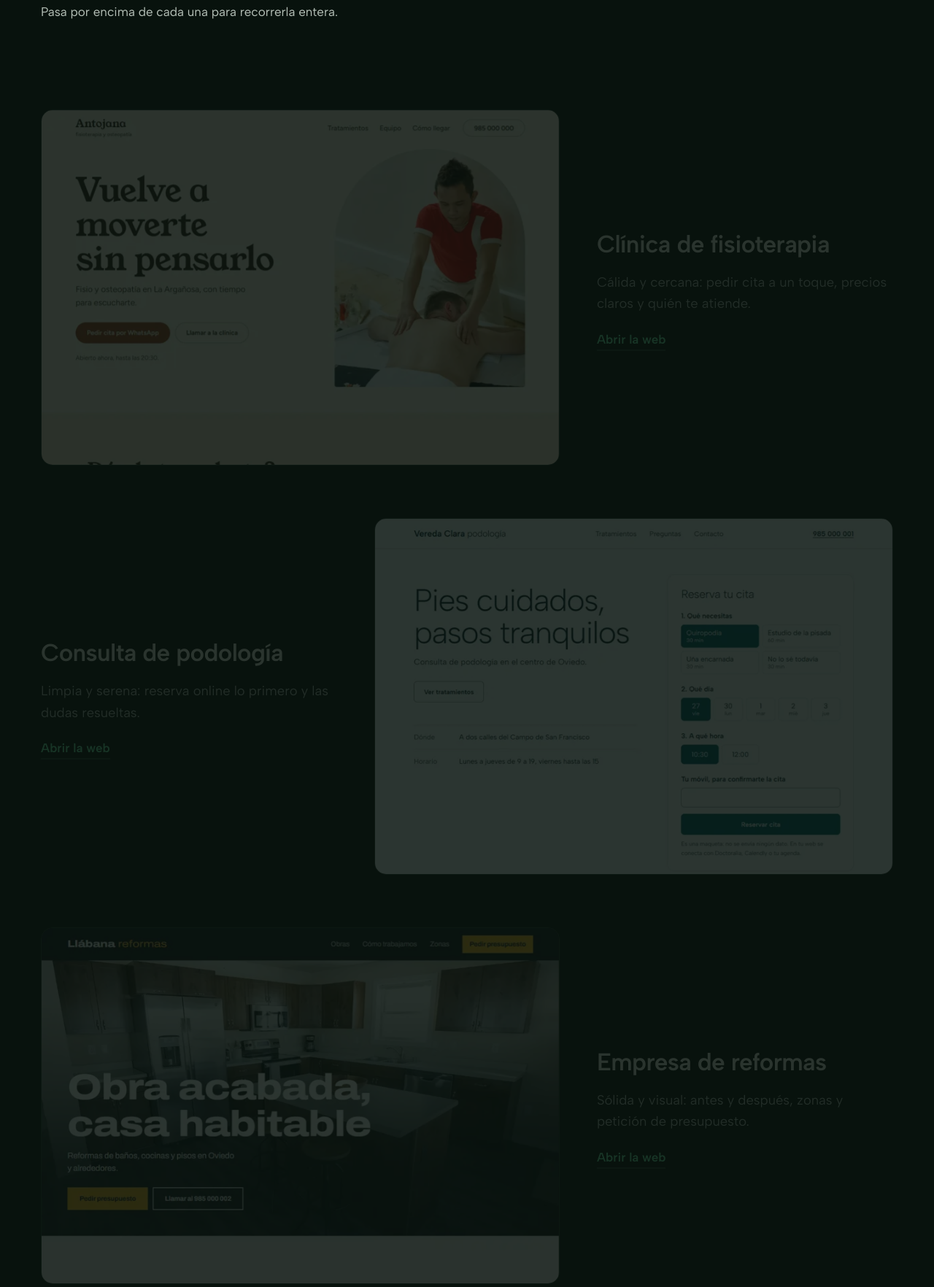
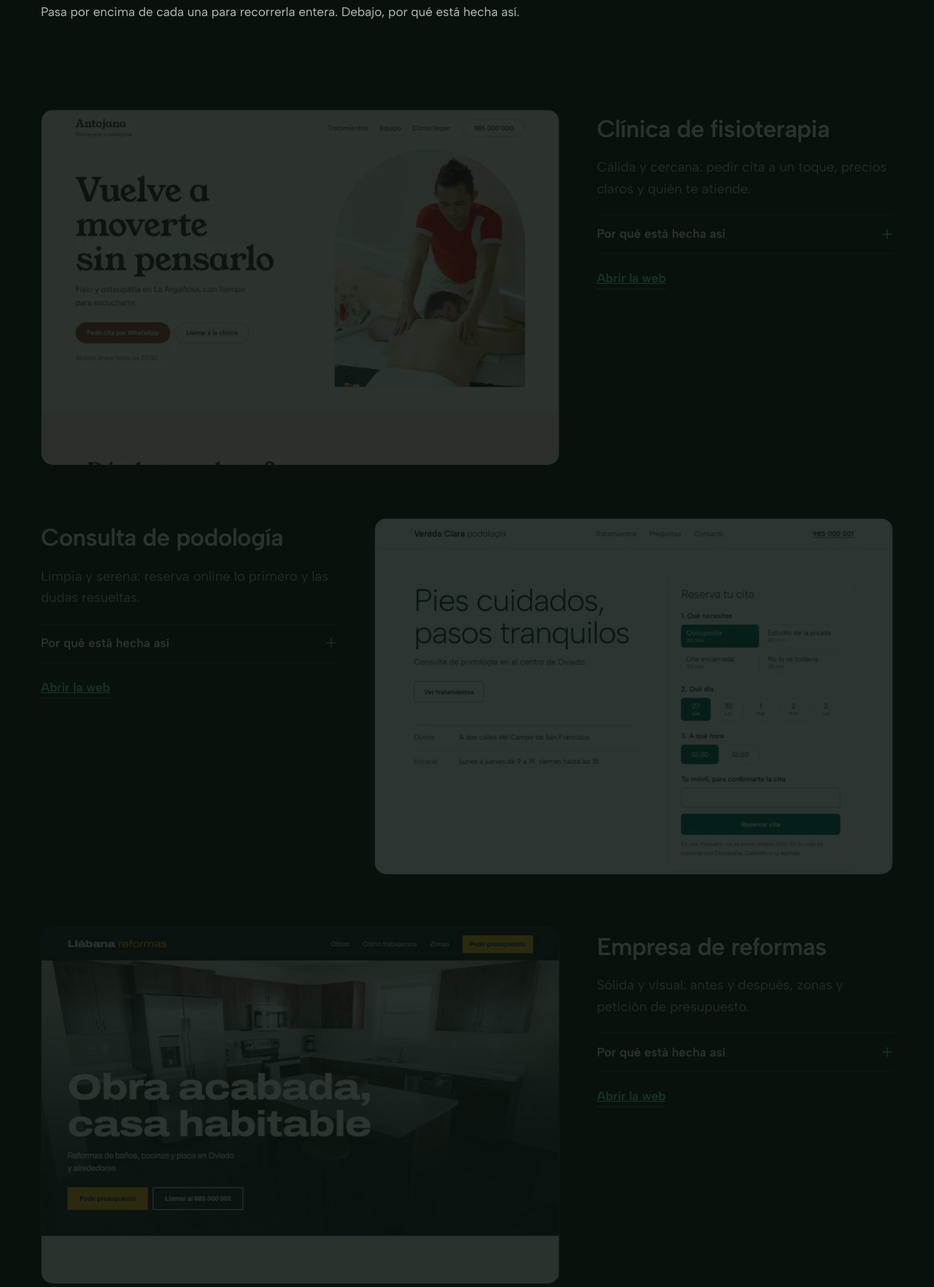
Before and after one commit to dariodmr14/webs-ejemplos, a plain HTML site: page index.html in a window 1280 px wide. Shown: the part 1003-2767 px from the top of the page at 73% size. Drawn offline with Linux system fonts and the light colour scheme.

Commit message:
Publicar webs de ejemplo

```diff
--- a/index.html
+++ b/index.html
@@ -46,20 +46,44 @@
 
     <section class="works wrap" id="ejemplos" aria-labelledby="e-t">
       <h2 id="e-t">Tres negocios, tres webs que no se parecen</h2>
-      <p class="hint">Pasa por encima de cada una para recorrerla entera.</p>
+      <p class="hint">Pasa por encima de cada una para recorrerla entera. Debajo, por qué está hecha así.</p>
 
-      <a class="work" href="fisio/index.html">
-        <div class="peek"><img src="img/fisio-larga.webp" width="800" height="3680" alt="Recorrido por la web de ejemplo de fisioterapia" loading="lazy"></div>
-        <div><h3>Clínica de fisioterapia</h3><p>Cálida y cercana: pedir cita a un toque, precios claros y quién te atiende.</p><span class="work__go">Abrir la web</span></div>
-      </a>
-      <a class="work work--flip" href="podologia/index.html">
-        <div class="peek"><img src="img/podologia-larga.webp" width="800" height="2844" alt="Recorrido por la web de ejemplo de podología" loading="lazy"></div>
-        <div><h3>Consulta de podología</h3><p>Limpia y serena: reserva online lo primero y las dudas resueltas.</p><span class="work__go">Abrir la web</span></div>
-      </a>
-      <a class="work" href="reformas/index.html">
-        <div class="peek"><img src="img/reformas-larga.webp" width="800" height="3546" alt="Recorrido por la web de ejemplo de reformas" loading="lazy"></div>
-        <div><h3>Empresa de reformas</h3><p>Sólida y visual: antes y después, zonas y petición de presupuesto.</p><span class="work__go">Abrir la web</span></div>
-      </a>
+      <article class="work">
+        <a class="peek" href="fisio/index.html" aria-label="Abrir la web de ejemplo de fisioterapia"><img src="img/fisio-larga.webp" width="800" height="3680" alt="Recorrido por la web de ejemplo de fisioterapia" loading="lazy"></a>
+        <div>
+          <h3>Clínica de fisioterapia</h3>
+          <p>Cálida y cercana: pedir cita a un toque, precios claros y quién te atiende.</p>
+          <details>
+            <summary>Por qué está hecha así</summary>
+            <dl><div><dt>Pedir cita, a un toque</dt><dd>Quien tiene dolor quiere cita ya. WhatsApp y teléfono están arriba y, en el móvil, siempre a la vista.</dd></div><div><dt>Precios a la vista</dt><dd>Es lo que más se pregunta antes de reservar. Si no aparece, mucha gente no llama.</dd></div><div><dt>Quién te va a tratar</dt><dd>En fisioterapia se elige a una persona, no un local.</dd></div><div><dt>Cómo llegar y horario</dt><dd>Quien busca «fisio cerca» decide por barrio y por hora. También ayuda a salir en Google.</dd></div></dl>
+          </details>
+          <a class="work__go" href="fisio/index.html">Abrir la web</a>
+        </div>
+      </article>
+      <article class="work work--flip">
+        <a class="peek" href="podologia/index.html" aria-label="Abrir la web de ejemplo de podología"><img src="img/podologia-larga.webp" width="800" height="2844" alt="Recorrido por la web de ejemplo de podología" loading="lazy"></a>
+        <div>
+          <h3>Consulta de podología</h3>
+          <p>Limpia y serena: reserva online lo primero y las dudas resueltas.</p>
+          <details>
+            <summary>Por qué está hecha así</summary>
+            <dl><div><dt>Reservar es lo primero que se ve</dt><dd>Cuantos menos pasos, más citas. Y quien busca de noche reserva sin esperar a que abráis.</dd></div><div><dt>Tratamientos con su nombre</dt><dd>«Uña encarnada» o «estudio de la pisada» es lo que la gente escribe en Google.</dd></div><div><dt>Preguntas frecuentes</dt><dd>Quitan el miedo antes de venir y ahorran llamadas repetidas.</dd></div><div><dt>Colores claros y letra grande</dt><dd>Transmite limpieza y se lee bien a cualquier edad.</dd></div></dl>
+          </details>
+          <a class="work__go" href="podologia/index.html">Abrir la web</a>
+        </div>
+      </article>
+      <article class="work">
+        <a class="peek" href="reformas/index.html" aria-label="Abrir la web de ejemplo de reformas"><img src="img/reformas-larga.webp" width="800" height="3546" alt="Recorrido por la web de ejemplo de reformas" loading="lazy"></a>
+        <div>
+          <h3>Empresa de reformas</h3>
+          <p>Sólida y visual: antes y después, zonas y petición de presupuesto.</p>
+          <details>
+            <summary>Por qué está hecha así</summary>
+            <dl><div><dt>Antes y después</dt><dd>Nadie contrata una reforma sin ver cómo quedan las obras.</dd></div><div><dt>Presupuesto sin llamar</dt><dd>Muchos comparan por la noche. El formulario recoge lo justo para saber si la obra encaja.</dd></div><div><dt>Zonas donde trabajáis</dt><dd>Evita llamadas de fuera y ayuda a salir al buscar «reformas» más el nombre del concejo.</dd></div><div><dt>Cómo se trabaja, paso a paso</dt><dd>El miedo en una obra son los retrasos y los extras. Explicarlo genera confianza.</dd></div></dl>
+          </details>
+          <a class="work__go" href="reformas/index.html">Abrir la web</a>
+        </div>
+      </article>
     </section>
 
     <section class="about wrap" aria-labelledby="a-t">
--- a/styles.css
+++ b/styles.css
@@ -67,18 +67,29 @@ h1 em { font-style: normal; color: var(--color-accent); }
 .works { padding-block: 80px; }
 h2 { font-size: clamp(2rem, 4.4vw, 3.4rem); font-weight: 300; line-height: 1.1; letter-spacing: -0.02em; max-width: 20ch; }
 .hint { margin-top: 12px; }
-.work { display: grid; grid-template-columns: minmax(0, 7fr) minmax(0, 4fr); gap: clamp(24px, 4vw, 64px); align-items: center; margin-top: 72px; text-decoration: none; }
+.work { display: grid; grid-template-columns: minmax(0, 7fr) minmax(0, 4fr); gap: clamp(24px, 4vw, 64px); align-items: start; margin-top: 72px; }
 .work--flip { grid-template-columns: minmax(0, 4fr) minmax(0, 7fr); }
 .work--flip .peek { order: 2; }
-.peek { aspect-ratio: 16 / 11; overflow: hidden; container-type: size; border-radius: 16px; border: 1px solid var(--color-rule); transition: border-color 250ms var(--ease-out), transform 400ms var(--ease-out); }
+.peek { display: block; aspect-ratio: 16 / 11; overflow: hidden; container-type: size; border-radius: 16px; border: 1px solid var(--color-rule); transition: border-color 250ms var(--ease-out), transform 400ms var(--ease-out); }
 .peek img { width: 100%; max-width: none; transition: transform 1100ms var(--ease-out); }
-.work:hover .peek, .work:focus-visible .peek { border-color: var(--color-accent); transform: translateY(-6px); }
-.work:hover .peek img, .work:focus-visible .peek img { transform: translateY(calc(-100% + 100cqh)); transition: transform 9s linear 150ms; }
+.peek:hover, .peek:focus-visible { border-color: var(--color-accent); transform: translateY(-6px); }
+.peek:hover img, .peek:focus-visible img { transform: translateY(calc(-100% + 100cqh)); transition: transform 9s linear 150ms; }
 .work h3 { font-size: clamp(1.6rem, 2.6vw, 2.2rem); font-weight: 600; letter-spacing: -0.02em; }
 .work p { margin-top: 12px; font-size: 1.15rem; }
 .work__go { display: inline-block; margin-top: 20px; color: var(--color-accent); font-weight: 600; border-bottom: 2px solid var(--color-rule); transition: border-color 200ms var(--ease-out); }
-.work:hover .work__go { border-color: var(--color-accent); }
+.work__go:hover { border-color: var(--color-accent); }
 
+details { margin-top: 20px; border-block: 1px solid var(--color-rule); interpolate-size: allow-keywords; }
+summary { display: flex; justify-content: space-between; align-items: center; min-height: 52px; cursor: pointer; list-style: none; color: var(--color-ink); font-weight: 600; }
+summary::-webkit-details-marker { display: none; }
+summary::after { content: "+"; font-size: 1.6rem; font-weight: 300; color: var(--color-accent); transition: transform 250ms var(--ease-out); }
+details[open] summary::after { transform: rotate(45deg); }
+details::details-content { block-size: 0; overflow: clip; transition: block-size 350ms var(--ease-out), content-visibility 350ms allow-discrete; }
+details[open]::details-content { block-size: auto; }
+details dl { margin: 0; padding-bottom: 8px; }
+details dl div { padding-block: 8px; }
+details dt { color: var(--color-ink); font-weight: 600; }
+details dd { margin: 2px 0 0; }
 .about { display: grid; grid-template-columns: minmax(0, 1fr) minmax(0, 2fr); gap: 32px; padding-block: 56px; border-top: 1px solid var(--color-rule); }
 .about p { max-width: 56ch; font-size: 1.25rem; color: var(--color-ink); }
 .about p + p { margin-top: 16px; color: var(--color-ink-2); }
@@ -110,5 +121,5 @@ h2 { font-size: clamp(2rem, 4.4vw, 3.4rem); font-weight: 300; line-height: 1.1;
   html { scroll-behavior: auto; }
   @view-transition { navigation: none; }
   *, *::before { animation: none !important; transition: none !important; }
-  .work:hover .peek img, .work:focus-visible .peek img { transform: none; }
+  .peek:hover img, .peek:focus-visible img { transform: none; }
 }
```
